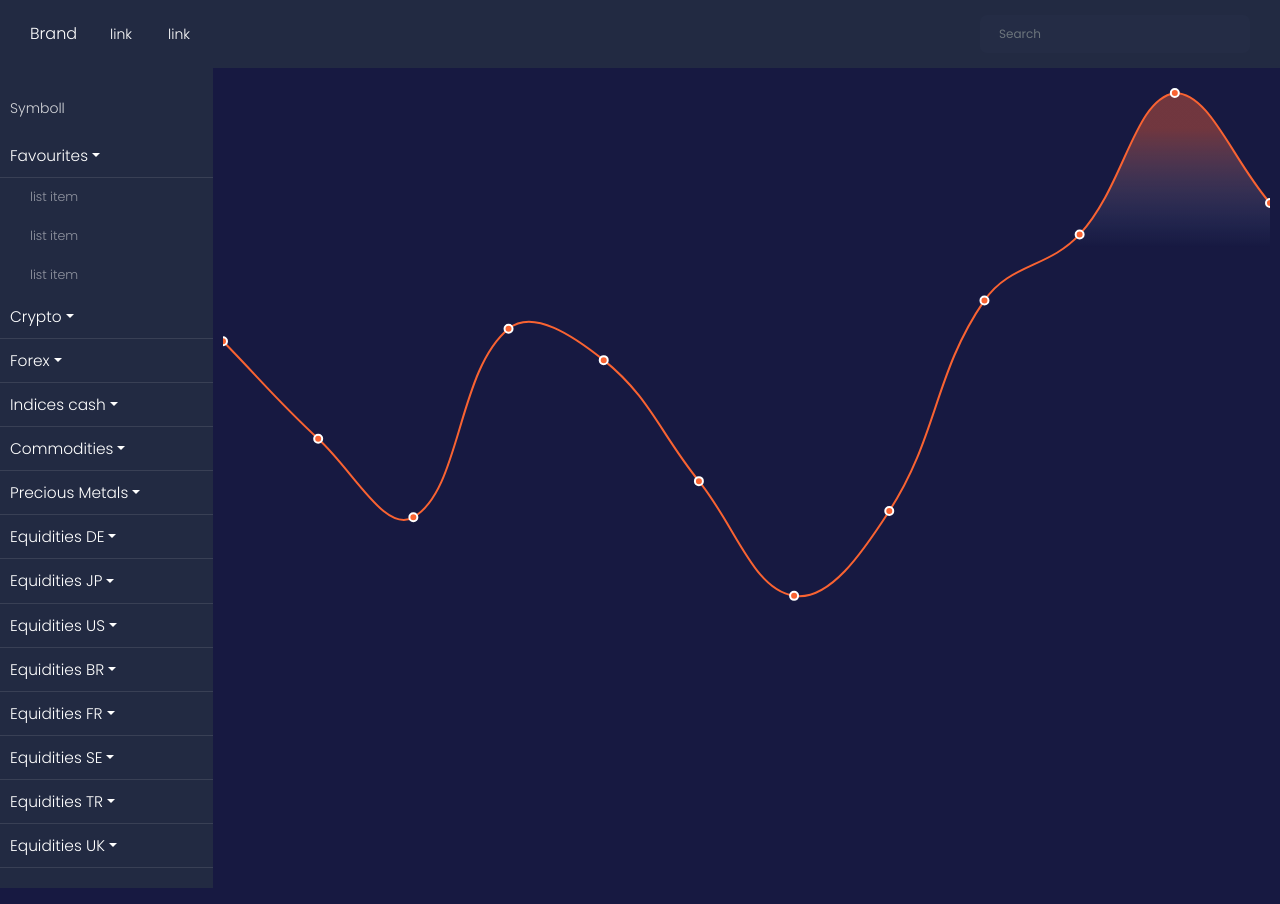
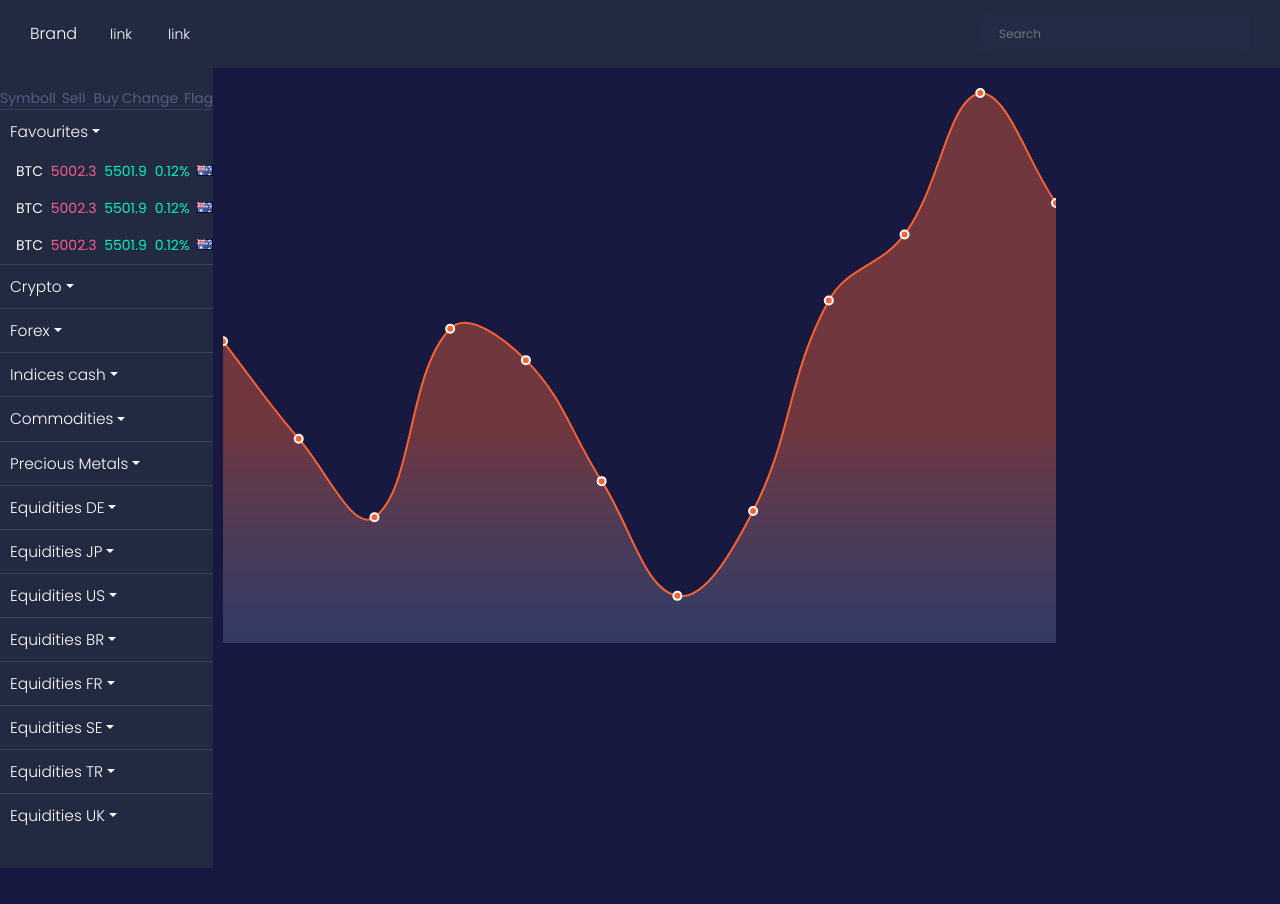
Before and after one commit to mortuz/coinbase, an Angular app: page / in a window 1280 px wide. Before the commit this address led to /crypto. After the commit the page ends 868 px from the top, so only its background shows below. Built offline with nearby package versions, Linux system fonts and the light colour scheme.

Commit message:
add market item

```diff
--- a/src/app/app-routing.module.ts
+++ b/src/app/app-routing.module.ts
@@ -3,8 +3,8 @@ import { Routes, RouterModule } from '@angular/router';
 import { CryptoComponent } from './pages/crypto/crypto.component';
 
 const routes: Routes = [
-  { path: 'crypto', component: CryptoComponent, pathMatch: 'full'},
-  { path: '', redirectTo: '/crypto', pathMatch: 'full' }
+  { path: '', component: CryptoComponent, pathMatch: 'full'},
+  // { path: '', redirectTo: '/crypto', pathMatch: 'full' }
 ];
 
 @NgModule({
--- a/src/app/app.module.ts
+++ b/src/app/app.module.ts
@@ -6,13 +6,15 @@ import { AppComponent } from './app.component';
 import { CryptoComponent } from './pages/crypto/crypto.component';
 import { NavbarComponent } from './components/navbar/navbar.component';
 import { SidebarComponent } from './components/sidebar/sidebar.component';
+import { MarketItemComponent } from './components/market-item/market-item.component';
 
 @NgModule({
   declarations: [
     AppComponent,
     CryptoComponent,
     NavbarComponent,
-    SidebarComponent
+    SidebarComponent,
+    MarketItemComponent
   ],
   imports: [
     BrowserModule,
--- /dev/null
+++ b/src/app/components/market-item/market-item.component.html
@@ -0,0 +1,9 @@
+<li class="d-flex pl-3 py-2 justify-content-between">
+  <span class="flex-fill">BTC</span>
+  <span class="text-danger flex-fill">5002.3</span>
+  <span class="text-success flex-fill">5501.9</span>
+  <span class="text-success flex-fill">0.12%</span>
+  <span>
+    <span class="flag-min"></span>
+  </span>
+</li>
--- /dev/null
+++ b/src/app/components/market-item/market-item.component.ts
@@ -0,0 +1,15 @@
+import { Component, OnInit } from '@angular/core';
+
+@Component({
+  selector: 'app-market-item',
+  templateUrl: './market-item.component.html',
+  styleUrls: ['./market-item.component.scss']
+})
+export class MarketItemComponent implements OnInit {
+
+  constructor() { }
+
+  ngOnInit() {
+  }
+
+}
--- a/src/app/components/sidebar/sidebar.component.html
+++ b/src/app/components/sidebar/sidebar.component.html
@@ -2,79 +2,56 @@
   <nav id="sidebar">
 
     <ul class="list-unstyled components">
-      <p>Symboll</p>
+      <div class="d-flex justify-content-between">
+        <span class="flex-fill">Symboll</span>
+        <span class="text-right pr-2 flex-fill">Sell</span>
+        <span class="flex-fill">Buy</span>
+        <span class="flex-fill">Change</span>
+        <span class="flex-fill text-right">Flag</span>
+      </div>
       <li class="active">
         <a href="#favoritSubmenu" data-toggle="collapse" aria-expanded="false" class="dropdown-toggle">Favourites</a>
         <ul class="collapse show list-unstyled" id="favoritSubmenu">
-          <li>
-            <a href="#">list item</a>
-          </li>
-          <li>
-            <a href="#">list item</a>
-          </li>
-          <li>
-            <a href="#">list item</a>
-          </li>
+          <app-market-item></app-market-item>
+          <app-market-item></app-market-item>
+          <app-market-item></app-market-item>
+
         </ul>
       </li>
 
       <li>
         <a href="#cryptoSubmenu" data-toggle="collapse" aria-expanded="false" class="dropdown-toggle">Crypto</a>
         <ul class="collapse list-unstyled" id="cryptoSubmenu">
-          <li>
-            <a href="#">list item</a>
-          </li>
-          <li>
-            <a href="#">list item</a>
-          </li>
-          <li>
-            <a href="#">list item</a>
-          </li>
+          <app-market-item></app-market-item>
+          <app-market-item></app-market-item>
+          <app-market-item></app-market-item>
         </ul>
       </li>
 
       <li>
         <a href="#forexSubmenu" data-toggle="collapse" aria-expanded="false" class="dropdown-toggle">Forex</a>
         <ul class="collapse list-unstyled" id="forexSubmenu">
-          <li>
-            <a href="#">list item</a>
-          </li>
-          <li>
-            <a href="#">list item</a>
-          </li>
-          <li>
-            <a href="#">list item</a>
-          </li>
+          <app-market-item></app-market-item>
+          <app-market-item></app-market-item>
+          <app-market-item></app-market-item>
         </ul>
       </li>
 
       <li>
         <a href="#indicesCashSubmenu" data-toggle="collapse" aria-expanded="false" class="dropdown-toggle">Indices cash</a>
         <ul class="collapse list-unstyled" id="indicesCashSubmenu">
-          <li>
-            <a href="#">list item</a>
-          </li>
-          <li>
-            <a href="#">list item</a>
-          </li>
-          <li>
-            <a href="#">list item</a>
-          </li>
+          <app-market-item></app-market-item>
+          <app-market-item></app-market-item>
+          <app-market-item></app-market-item>
         </ul>
       </li>
 
       <li>
         <a href="#commoditiesSubmenu" data-toggle="collapse" aria-expanded="false" class="dropdown-toggle">Commodities</a>
         <ul class="collapse list-unstyled" id="commoditiesSubmenu">
-          <li>
-            <a href="#">list item</a>
-          </li>
-          <li>
-            <a href="#">list item</a>
-          </li>
-          <li>
-            <a href="#">list item</a>
-          </li>
+          <app-market-item></app-market-item>
+          <app-market-item></app-market-item>
+          <app-market-item></app-market-item>
         </ul>
       </li>
 
@@ -82,15 +59,9 @@
         <a href="#preciousMetalsSubmenu" data-toggle="collapse" aria-expanded="false" class="dropdown-toggle">Precious
           Metals</a>
         <ul class="collapse list-unstyled" id="preciousMetalsSubmenu">
-          <li>
-            <a href="#">list item</a>
-          </li>
-          <li>
-            <a href="#">list item</a>
-          </li>
-          <li>
-            <a href="#">list item</a>
-          </li>
+          <app-market-item></app-market-item>
+          <app-market-item></app-market-item>
+          <app-market-item></app-market-item>
         </ul>
       </li>
 
@@ -98,15 +69,9 @@
         <a href="#equiditiesDESubmenu" data-toggle="collapse" aria-expanded="false" class="dropdown-toggle">Equidities
           DE</a>
         <ul class="collapse list-unstyled" id="equiditiesDESubmenu">
-          <li>
-            <a href="#">list item</a>
-          </li>
-          <li>
-            <a href="#">list item</a>
-          </li>
-          <li>
-            <a href="#">list item</a>
-          </li>
+          <app-market-item></app-market-item>
+          <app-market-item></app-market-item>
+          <app-market-item></app-market-item>
         </ul>
       </li>
 
@@ -114,15 +79,9 @@
         <a href="#equiditiesJPsubmenu" data-toggle="collapse" aria-expanded="false" class="dropdown-toggle">Equidities
           JP</a>
         <ul class="collapse list-unstyled" id="equiditiesJPsubmenu">
-          <li>
-            <a href="#">list item</a>
-          </li>
-          <li>
-            <a href="#">list item</a>
-          </li>
-          <li>
-            <a href="#">list item</a>
-          </li>
+          <app-market-item></app-market-item>
+          <app-market-item></app-market-item>
+          <app-market-item></app-market-item>
         </ul>
       </li>
 
@@ -130,15 +89,9 @@
         <a href="#equiditiesUSSubmenu" data-toggle="collapse" aria-expanded="false" class="dropdown-toggle">Equidities
           US</a>
         <ul class="collapse list-unstyled" id="equiditiesUSSubmenu">
-          <li>
-            <a href="#">list item</a>
-          </li>
-          <li>
-            <a href="#">list item</a>
-          </li>
-          <li>
-            <a href="#">list item</a>
-          </li>
+          <app-market-item></app-market-item>
+          <app-market-item></app-market-item>
+          <app-market-item></app-market-item>
         </ul>
       </li>
 
@@ -146,15 +99,9 @@
         <a href="#equiditiesBRSubmenu" data-toggle="collapse" aria-expanded="false" class="dropdown-toggle">Equidities
           BR</a>
         <ul class="collapse list-unstyled" id="equiditiesBRSubmenu">
-          <li>
-            <a href="#">list item</a>
-          </li>
-          <li>
-            <a href="#">list item</a>
-          </li>
-          <li>
-            <a href="#">list item</a>
-          </li>
+          <app-market-item></app-market-item>
+          <app-market-item></app-market-item>
+          <app-market-item></app-market-item>
         </ul>
       </li>
 
@@ -162,15 +109,9 @@
         <a href="#equiditiesFESubmenu" data-toggle="collapse" aria-expanded="false" class="dropdown-toggle">Equidities
           FR</a>
         <ul class="collapse list-unstyled" id="equiditiesFESubmenu">
-          <li>
-            <a href="#">list item</a>
-          </li>
-          <li>
-            <a href="#">list item</a>
-          </li>
-          <li>
-            <a href="#">list item</a>
-          </li>
+          <app-market-item></app-market-item>
+          <app-market-item></app-market-item>
+          <app-market-item></app-market-item>
         </ul>
       </li>
 
@@ -178,15 +119,9 @@
         <a href="#equiditiesSESubmenu" data-toggle="collapse" aria-expanded="false" class="dropdown-toggle">Equidities
           SE</a>
         <ul class="collapse list-unstyled" id="equiditiesSESubmenu">
-          <li>
-            <a href="#">list item</a>
-          </li>
-          <li>
-            <a href="#">list item</a>
-          </li>
-          <li>
-            <a href="#">list item</a>
-          </li>
+          <app-market-item></app-market-item>
+          <app-market-item></app-market-item>
+          <app-market-item></app-market-item>
         </ul>
       </li>
 
@@ -194,15 +129,9 @@
         <a href="#equiditiesTRSubmenu" data-toggle="collapse" aria-expanded="false" class="dropdown-toggle">Equidities
           TR</a>
         <ul class="collapse list-unstyled" id="equiditiesTRSubmenu">
-          <li>
-            <a href="#">list item</a>
-          </li>
-          <li>
-            <a href="#">list item</a>
-          </li>
-          <li>
-            <a href="#">list item</a>
-          </li>
+          <app-market-item></app-market-item>
+          <app-market-item></app-market-item>
+          <app-market-item></app-market-item>
         </ul>
       </li>
 
@@ -210,15 +139,9 @@
         <a href="#equiditiesUKSubmenu" data-toggle="collapse" aria-expanded="false" class="dropdown-toggle">Equidities
           UK</a>
         <ul class="collapse list-unstyled" id="equiditiesUKSubmenu">
-          <li>
-            <a href="#">list item</a>
-          </li>
-          <li>
-            <a href="#">list item</a>
-          </li>
-          <li>
-            <a href="#">list item</a>
-          </li>
+          <app-market-item></app-market-item>
+          <app-market-item></app-market-item>
+          <app-market-item></app-market-item>
         </ul>
       </li>
 
--- a/src/app/components/sidebar/sidebar.component.scss
+++ b/src/app/components/sidebar/sidebar.component.scss
@@ -28,7 +28,7 @@
     color: rgba(#fff, 0.5);
   }
   #sidebar > ul > li > a {
-    border-bottom: 1px solid rgba(#fff, 0.1);
+    border-top: 1px solid rgba(#fff, 0.1);
     color: #fff !important;
   }
   #sidebar ul li a:hover {
--- a/src/app/pages/crypto/crypto.component.html
+++ b/src/app/pages/crypto/crypto.component.html
@@ -5,17 +5,17 @@
       <aside class="col-2">
 
         <app-sidebar></app-sidebar>
-
-
       </aside>
 
 
-      <main class="col-10">
+      <main class="col-8">
         <div class="chart-container" style="height: 600px;">
           <canvas #canvas id="canvas">{{ chart }}</canvas>
         </div>
       </main>
 
+      <aside class="col-2"></aside>
+
     </div>
   </div>
 </section>
--- a/src/app/pages/crypto/crypto.component.ts
+++ b/src/app/pages/crypto/crypto.component.ts
@@ -76,22 +76,24 @@ export class CryptoComponent implements OnInit {
 
     let gradientStroke;
 
-    gradientStroke = ctx.createLinearGradient(500, 0, 100, 0);
+    gradientStroke = ctx.createLinearGradient(600, 0, 100, 0.1);
     gradientStroke.addColorStop(0, '#80b6f4');
     gradientStroke.addColorStop(1, chartColor);
 
     let gradientFill;
 
-    gradientFill = ctx.createLinearGradient(0, 170, 0, 50);
-    gradientFill.addColorStop(0, 'rgba(128, 182, 244, 0)');
+    gradientFill = ctx.createLinearGradient(0, 600, 0, 350);
+    gradientFill.addColorStop(0, 'rgba(128, 182, 244, 0.2)');
     gradientFill.addColorStop(1, 'rgba(249, 99, 59, 0.40)');
+
+    console.log(gradientFill);
 
     this.chart = new Chart(canvas, {
       type: 'line',
       data: {
         labels: ['Jan', 'Feb', 'Mar', 'Apr', 'May', 'Jun', 'Jul', 'Aug', 'Sep', 'Oct', 'Nov', 'Dec'],
         datasets: [{
-          label: 'Active Users',
+          label: 'BTC',
           borderColor: '#f96332',
           pointBorderColor: '#FFF',
           pointBackgroundColor: '#f96332',
--- a/src/styles.scss
+++ b/src/styles.scss
@@ -1,2 +1,11 @@
 /* You can add global styles to this file, and also import other style files */
 // @import "https://use.fontawesome.com/releases/v5.0.6/css/all.css";
+.flag-min {
+    background: url(./assets/img/flags/flags-min-sprite.png) no-repeat top left;
+    width: 16px;
+    height: 11px;
+    display: inline-block;
+    &.us {
+      background-position: 0 -372px;
+    }
+}
```
Also changed, not shown: src/app/components/market-item/market-item.component.scss (added), src/assets/img/flags/flags-min-sprite.png (added), 1 other file (tests, documents, lock files or other folders).
